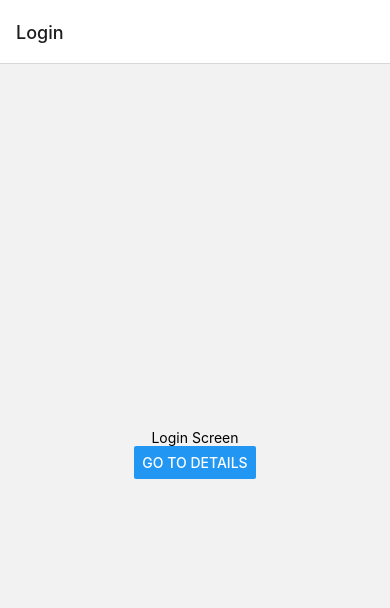
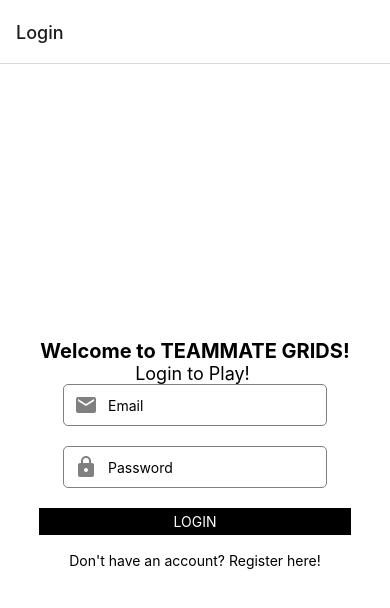
Before and after one commit to npaul007/teammate-grids, a React Native app: screen /Login in a window 390 px wide. Shown: the top 608 px of the page. Built offline with nearby package versions, Linux system fonts and the light colour scheme.

Commit message:
add styling for login screen

```diff
--- a/App.tsx
+++ b/App.tsx
@@ -1,4 +1,3 @@
-import { StyleSheet } from "react-native";
 import { NavigationContainer } from "@react-navigation/native";
 import { createStackNavigator } from "@react-navigation/stack";
 import { Game, Login, Register } from "./screens";
@@ -16,12 +15,3 @@ export default function App() {
     </NavigationContainer>
   );
 }
-
-const styles = StyleSheet.create({
-  container: {
-    flex: 1,
-    backgroundColor: "#fff",
-    alignItems: "center",
-    justifyContent: "center",
-  },
-});
--- /dev/null
+++ b/modules/constants/index.ts
@@ -0,0 +1 @@
+export * from "./styles";
--- /dev/null
+++ b/modules/constants/styles.ts
@@ -0,0 +1,46 @@
+import { StyleSheet } from "react-native";
+
+export const styles = StyleSheet.create({
+  container: {
+    flex: 1,
+    backgroundColor: "#fff",
+    alignItems: "center",
+    justifyContent: "center",
+    textAlign: "center",
+  },
+  inputContainer: {
+    flexDirection: "row",
+    alignItems: "center",
+    marginBottom: 20,
+    borderWidth: 1,
+    borderColor: "gray",
+    borderRadius: 5,
+    paddingLeft: 10,
+  },
+  icon: {
+    marginRight: 10,
+  },
+  input: {
+    flex: 1,
+    height: 40,
+  },
+  button: {
+    width: "80%",
+    backgroundColor: "#000",
+    textTransform: "uppercase",
+    display: "flex",
+    justifyContent: "center",
+    alignItems: "center",
+    padding: 5,
+    text: {
+      color: "#fff",
+    },
+  },
+  h1: {
+    fontSize: 20,
+    fontWeight: "bold",
+  },
+  h2: {
+    fontSize: 18,
+  },
+});
--- a/package.json
+++ b/package.json
@@ -14,7 +14,8 @@
     "expo": "~49.0.11",
     "expo-status-bar": "~1.6.0",
     "react": "18.2.0",
-    "react-native": "0.72.4"
+    "react-native": "0.72.4",
+    "react-native-elements": "^3.4.3"
   },
   "devDependencies": {
     "@babel/core": "^7.20.0",
--- a/screens/Login.tsx
+++ b/screens/Login.tsx
@@ -1,14 +1,48 @@
-import { Text, View, Button } from "react-native";
+import React, { useState } from "react";
+import { Text, View, Pressable, TextInput } from "react-native";
+import { styles } from "../modules/constants";
+import { Icon } from "react-native-elements";
+
+interface LoginFormProps {
+  onLogin: (email: string, password: string) => void;
+}
 
 // Create screen components
 export const Login = ({ navigation }: { navigation: any }) => {
+  const [email, setEmail] = useState("");
+  const [password, setPassword] = useState("");
+
+  const handleLogin = () => {
+    //   onLogin(email, password);
+  };
+
   return (
-    <View style={{ flex: 1, alignItems: "center", justifyContent: "center" }}>
-      <Text>Login Screen</Text>
-      <Button
-        title="Go to Details"
-        onPress={() => navigation?.navigate("Details")}
-      />
+    <View style={styles.container}>
+      <Text style={styles.h1}>Welcome to TEAMMATE GRIDS!</Text>
+      <Text style={styles.h2}>Login to Play! {"\n"}</Text>
+      <View style={styles.inputContainer}>
+        <Icon name="email" size={24} color="gray" style={styles.icon} />
+        <TextInput
+          placeholder="Email"
+          onChangeText={setEmail}
+          value={email}
+          style={styles.input}
+        />
+      </View>
+      <View style={styles.inputContainer}>
+        <Icon name="lock" size={24} color="gray" style={styles.icon} />
+        <TextInput
+          placeholder="Password"
+          onChangeText={setPassword}
+          value={password}
+          secureTextEntry
+          style={styles.input}
+        />
+      </View>
+      <Pressable onPress={handleLogin} style={styles.button}>
+        <Text style={styles.button.text}>Login</Text>
+      </Pressable>
+      <Text>{"\n"}Don't have an account? Register here!</Text>
     </View>
   );
 };
```
Also changed, not shown: 1 other file (tests, documents, lock files or other folders).
